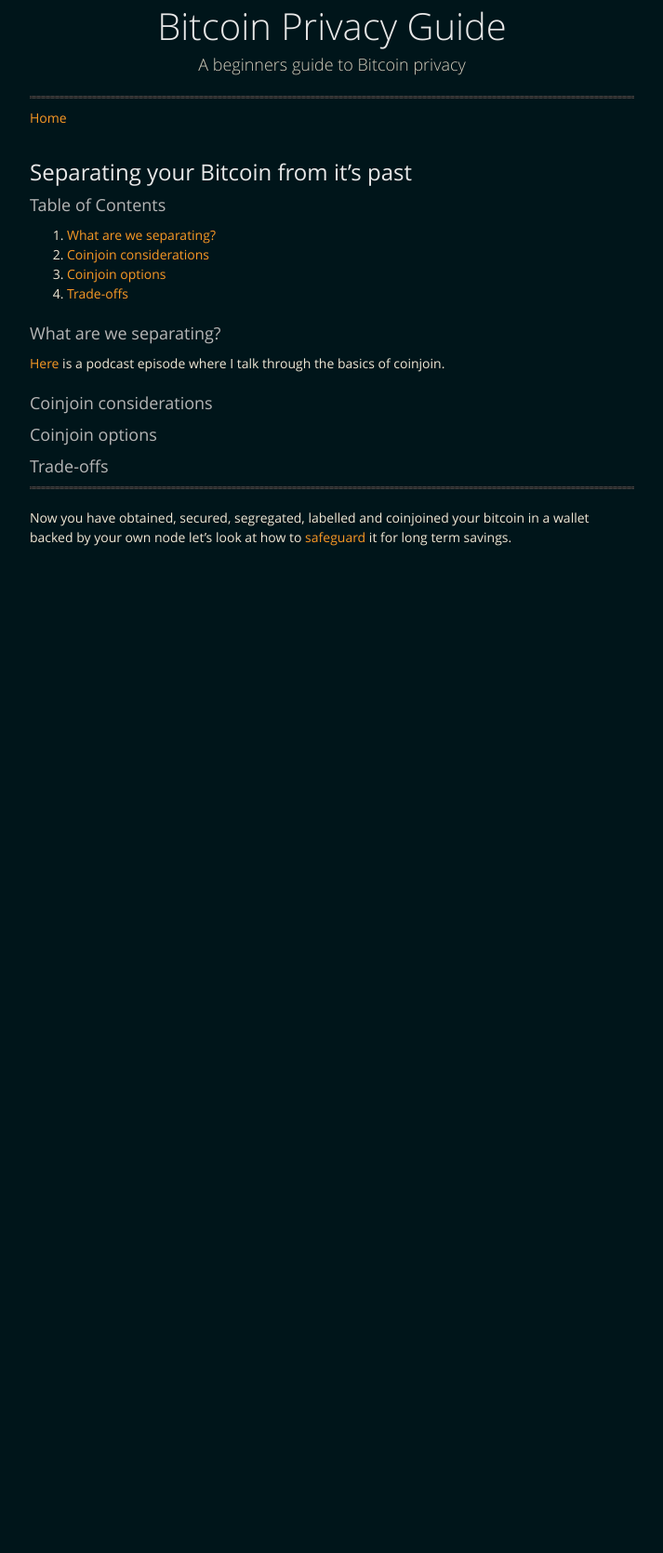
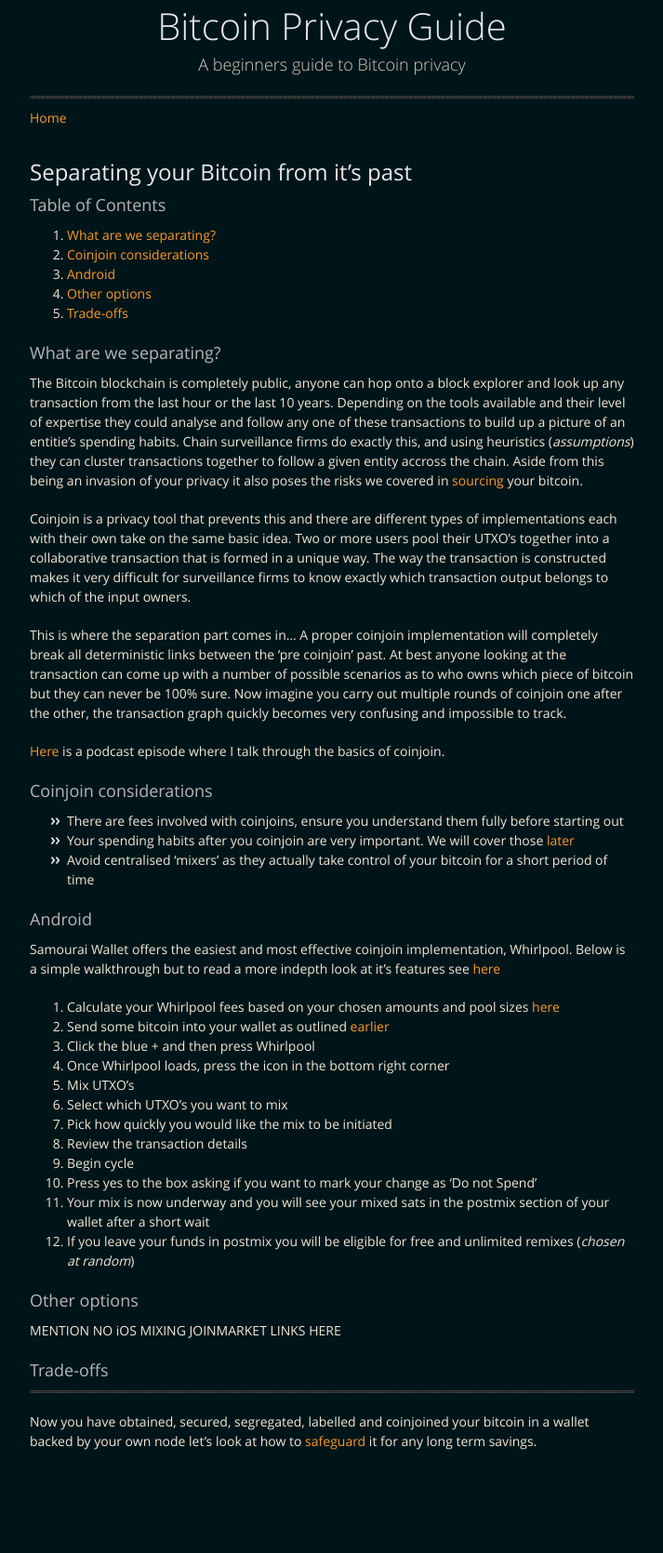
Before and after one commit to BitcoinQnA/BitcoinPrivacyGuide, a Jekyll site: the page built from separate.md, in a window 1280 px wide. Shown: the whole page at 93% size, without its empty margins (283-996 px from the left). Built offline with Jekyll 4.4.1, drawn with Linux system fonts in a browser that asks for light colours; before the commit the page ends 900 px from its top, so only the background shows below that.

Commit message:
Update separate.md

```diff
--- a/separate.md
+++ b/separate.md
@@ -9,26 +9,51 @@ layout: default
 
 1.  [What are we separating?](#what-are-we-separating)
 2.  [Coinjoin considerations](#coinjoin-considerations)
-3.  [Coinjoin options](#coinjoin-options)
-4.  [Trade-offs](#trade-offs)
+3.  [Android](#android)
+4.  [Other options](#other-options)
+5.  [Trade-offs](#trade-offs)
 
 
 ### What are we separating?
 
+The Bitcoin blockchain is completely public, anyone can hop onto a block explorer and look up any transaction from the last hour or the last 10 years. Depending on the tools available and their level of expertise they could analyse and follow any one of these transactions to build up a picture of an entitie's spending habits. Chain surveillance firms do exactly this, and using heuristics (*assumptions*) they can cluster transactions together to follow a given entity accross the chain. Aside from this being an invasion of your privacy it also poses the risks we covered in [sourcing](https://bitcoinprivacy.guide/get.html) your bitcoin.
 
+Coinjoin is a privacy tool that prevents this and there are different types of implementations each with their own take on the same basic idea. Two or more users pool their UTXO's together into a collaborative transaction that is formed in a unique way. The way the transaction is constructed makes it very difficult for surveillance firms to know exactly which transaction output belongs to which of the input owners.
 
-
+This is where the separation part comes in... A proper coinjoin implementation will completely break all deterministic links between the 'pre coinjoin' past. At best anyone looking at the transaction can come up with a number of possible scenarios as to who owns which piece of bitcoin but they can never be 100% sure. Now imagine you carry out multiple rounds of coinjoin one after the other, the transaction graph quickly becomes very confusing and impossible to track.
 
 [Here](https://www.bit-buy-bit.com/podcast-1/episode/2a64f9e1/ep43-bitcoin-podcast-with-bitcoin-qa-coinjoin) is a podcast episode where I talk through the basics of coinjoin.
 
 ### Coinjoin considerations
 
+*  There are fees involved with coinjoins, ensure you understand them fully before starting out
+*  Your spending habits after you coinjoin are very important. We will cover those [later](https://bitcoinprivacy.guide/spend.html)
+*  Avoid centralised 'mixers' as they actually take control of your bitcoin for a short period of time
+
+
+### Android
+
+Samourai Wallet offers the easiest and most effective coinjoin implementation, Whirlpool. Below is a simple walkthrough but to read a more indepth look at it's features see [here](https://www.bitcoinqna.com/post/whirlpool-faq)
+
+1.  Calculate your Whirlpool fees based on your chosen amounts and pool sizes [here](https://www.whirlpoolfees.com/)
+1.  Send some bitcoin into your wallet as outlined [earlier](https://bitcoinprivacy.guide/secure.html#android)
+2.  Click the blue + and then press Whirlpool
+3.  Once Whirlpool loads, press the icon in the bottom right corner
+4.  Mix UTXO's
+5.  Select which UTXO's you want to mix
+6.  Pick how quickly you would like the mix to be initiated
+7.  Review the transaction details
+8.  Begin cycle
+9.  Press yes to the box asking if you want to mark your change as 'Do not Spend'
+10. Your mix is now underway and you will see your mixed sats in the postmix section of your wallet after a short wait
+11. If you leave your funds in postmix you will be eligible for free and unlimited remixes (*chosen at random*)
 
 
 
-### Coinjoin options
+### Other options
 
-
+MENTION NO iOS MIXING
+JOINMARKET LINKS HERE
 
 ### Trade-offs
 
@@ -36,4 +61,4 @@ layout: default
 
   ***
 
-Now you have obtained, secured, segregated, labelled and coinjoined your bitcoin in a wallet backed by your own node let's look at how to [safeguard](https://bitcoinprivacy.guide/safeguard.html) it for long term savings.
+Now you have obtained, secured, segregated, labelled and coinjoined your bitcoin in a wallet backed by your own node let's look at how to [safeguard](https://bitcoinprivacy.guide/safeguard.html) it for any long term savings.
```
